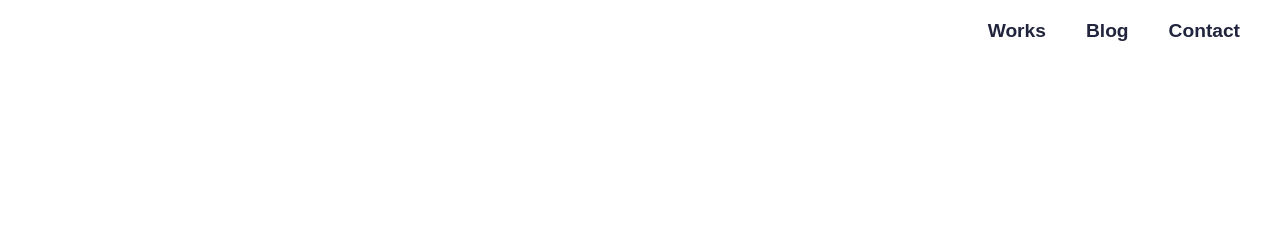
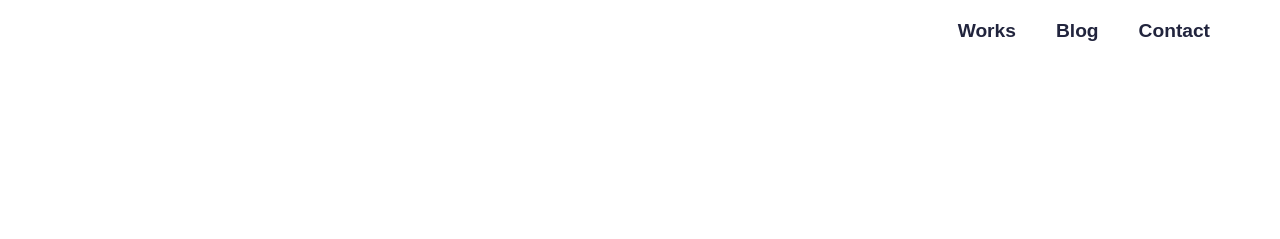
Before and after one commit to Panchal-Harah/Task1_Uptake_Infotech, a plain HTML site: page index.html in a window 1280 px wide. Shown: the top 239 px of the page. Drawn offline with Linux system fonts and the light colour scheme.

Commit message:
feat:Task 1 completed

```diff
--- a/style.css
+++ b/style.css
@@ -72,9 +72,11 @@ ul {
 /* nav bar */
 
 .main-nav {
+  display: flex;
   justify-content: space-between;
   margin-top: 20px;
-  position: relative;
+  justify-content: flex-end;
+  /* position: relative; */
 }
 
 .nav-toggle {
@@ -82,8 +84,8 @@ ul {
 }
 
 .nav-links {
-  flex-basis: 1500px;
-  margin-right: 40px;
+  /* flex-basis: 1500px; */
+  margin-right: 70px;
 }
 
 .nav-links ul {
```
